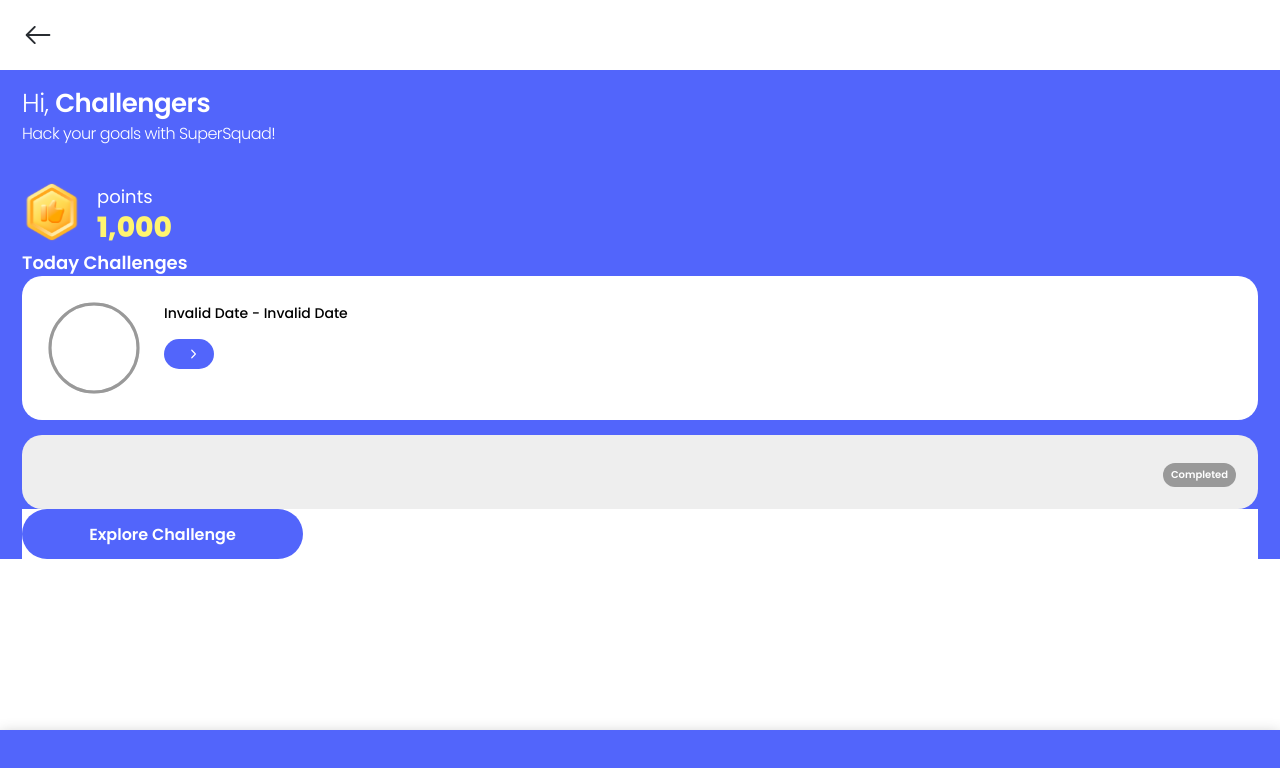
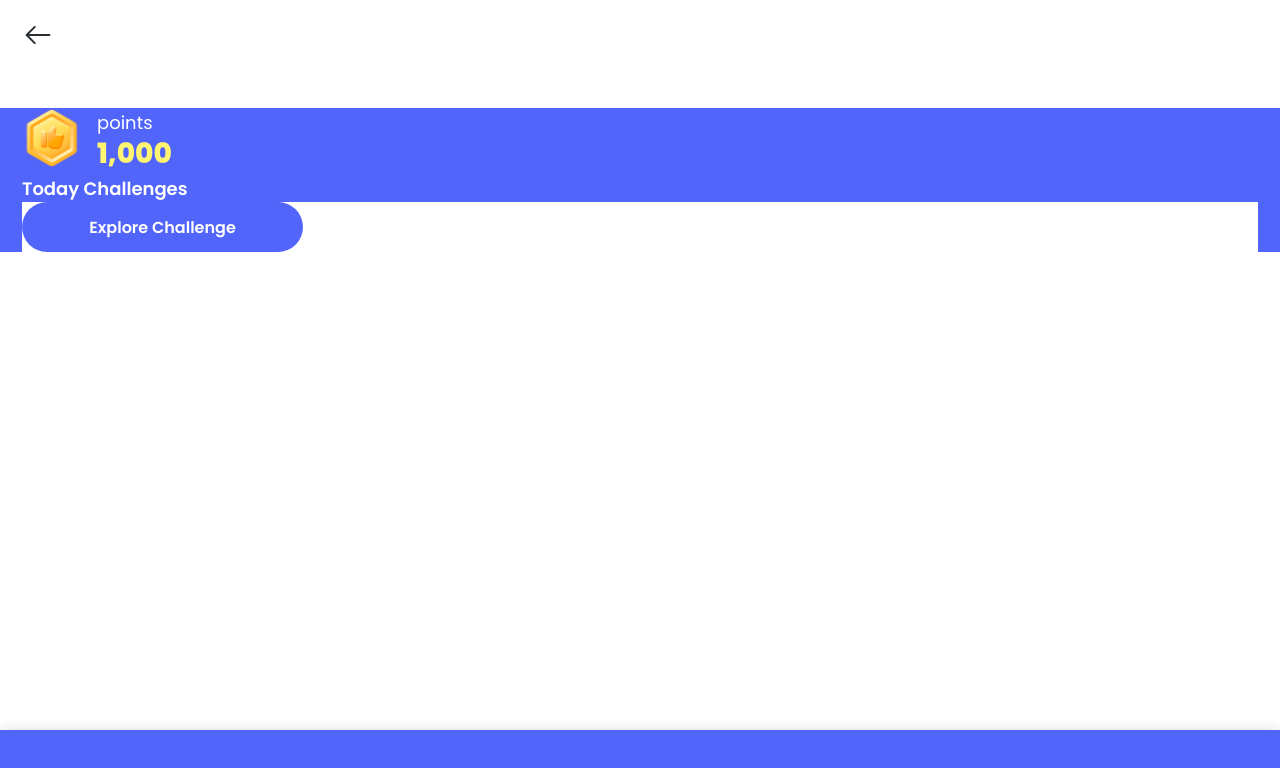
Before and after one commit to supersquad-challenge/proto.v2, a Next.js app in the folder proto.v2-client/: page / in a window 1280 px wide. Shown: the top 768 px of the page. Built offline with nearby package versions, Linux system fonts and the light colour scheme.

Commit message:
Fix: erros

```diff
--- a/proto.v2-client/src/app/home/page.tsx
+++ b/proto.v2-client/src/app/home/page.tsx
@@ -20,6 +20,7 @@ import {
   SET_USER_LOGIN,
   getAuthState,
   getIsLoggedInState,
+  getUserIDState,
 } from "@/redux/slice/authSlice";
 import { login } from "@/lib/api/axios/auth/login";
 import { useSelector } from "react-redux";
@@ -101,13 +102,15 @@ const HomeAfterLogin = () => {
   const [isBlurred, setIsBlurred] = useState(false);
   const wrapperRef = useRef<HTMLDivElement>(null);
   const router = useRouter();
+  const userId = useSelector(getUserIDState);
 
   // API //
   const { data, error, isLoading } = useQuery(
     ["all MyChallenges", pathname],
     async () => {
       const res = await getAllChallengesByUserId({
-        userId: USERID,
+        // userId: USERID,
+        userId: userId!,
         queryString: "status=ongoing",
       });
       const ongoingChallenges = res.userChallengeInfos;
--- a/proto.v2-client/src/app/mychallenge/page.tsx
+++ b/proto.v2-client/src/app/mychallenge/page.tsx
@@ -8,6 +8,8 @@ import { useQuery } from "react-query";
 import styled from "styled-components";
 import { USERID } from "@/lib/api/testdata";
 import { AllChallengesByUserId } from "@/types/api/Challenge";
+import { useSelector } from "react-redux";
+import { getUserIDState } from "@/redux/slice/authSlice";
 
 const MyChallenge = () => {
   // variables //
@@ -15,6 +17,7 @@ const MyChallenge = () => {
   const pathname = usePathname();
   const searchParams = useSearchParams();
   const [status, setStatus] = useState("ongoing");
+  const userId = useSelector(getUserIDState);
 
   // Use Effect //
   useEffect(() => {
@@ -33,7 +36,8 @@ const MyChallenge = () => {
       const status = searchParams.get("status") ?? "";
       const queryString = new URLSearchParams({ status }).toString();
       const res = await getAllChallengesByUserId({
-        userId: USERID,
+        // userId: USERID,
+        userId: userId!,
         queryString,
       });
       const challenges = res.userChallengeInfos;
--- a/proto.v2-client/src/app/page.tsx
+++ b/proto.v2-client/src/app/page.tsx
@@ -14,13 +14,13 @@ import styled from "styled-components";
 const Home = () => {
   return (
     <Container>
-      <WelcomeMessage></WelcomeMessage>
+      {/* <WelcomeMessage></WelcomeMessage> */}
       <BadgePointPannel />
       <ChallengeHeader $fontColor={colors.white}>
         Today Challenges
       </ChallengeHeader>
-      <MyChallengeBlock />
-      <CompletedChallengeBlock></CompletedChallengeBlock>
+      {/* <MyChallengeBlock />
+      <CompletedChallengeBlock></CompletedChallengeBlock> */}
       <div style={{ width: "100%", backgroundColor: "white" }}>
         <LongBlueButton
           margin="10 0 0 0"
--- a/proto.v2-client/src/components/common/explore/DepositChargeModal.tsx
+++ b/proto.v2-client/src/components/common/explore/DepositChargeModal.tsx
@@ -3,6 +3,7 @@ import BaseSlider from "@/components/base/Slider/BaseSlider";
 import setChallenge from "@/lib/api/axios/myChallenge/setChallenge";
 import setDepositInfo from "@/lib/api/axios/tx/setDepositInfo";
 import { USERID } from "@/lib/api/testdata";
+import { getUserIDState } from "@/redux/slice/authSlice";
 import { SET_FOOTER_BLUEBUTTON } from "@/redux/slice/footerSlice";
 import {
   CHANGE_MODAL,
@@ -38,6 +39,7 @@ const DepositChargeModal = ({
   } else if (paymentMethod == "cash") {
     currency = "$USD";
   }
+  const userId = useSelector(getUserIDState);
 
   // handle functions //
   const handleSliderChange = (e: React.ChangeEvent<HTMLInputElement>) => {
@@ -55,7 +57,8 @@ const DepositChargeModal = ({
         handleBlueButtonClick: async () => {
           const timezone = Intl.DateTimeFormat().resolvedOptions().timeZone;
           const challengeRes = await setChallenge({
-            userId: USERID,
+            // userId: USERID,
+            userId: userId!,
             challengeId: challengeId,
             timezone: timezone,
           });
```
